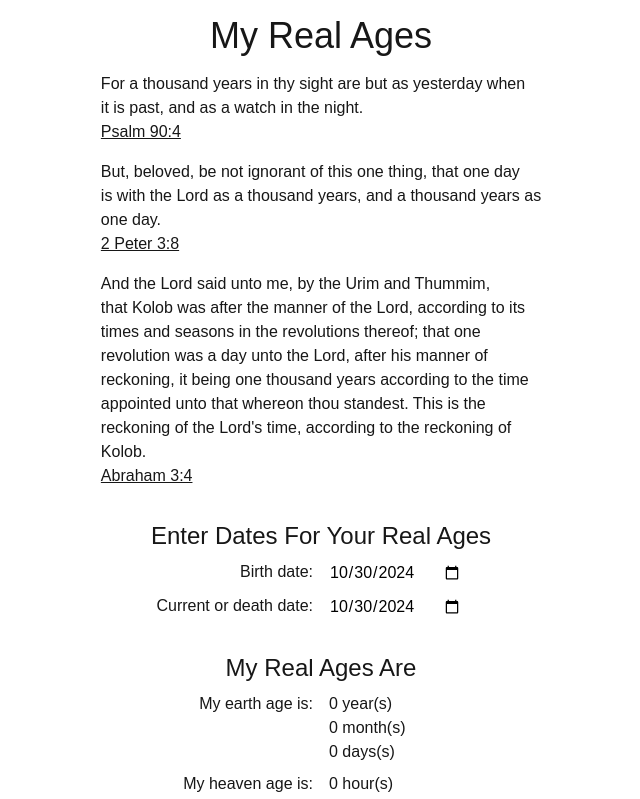
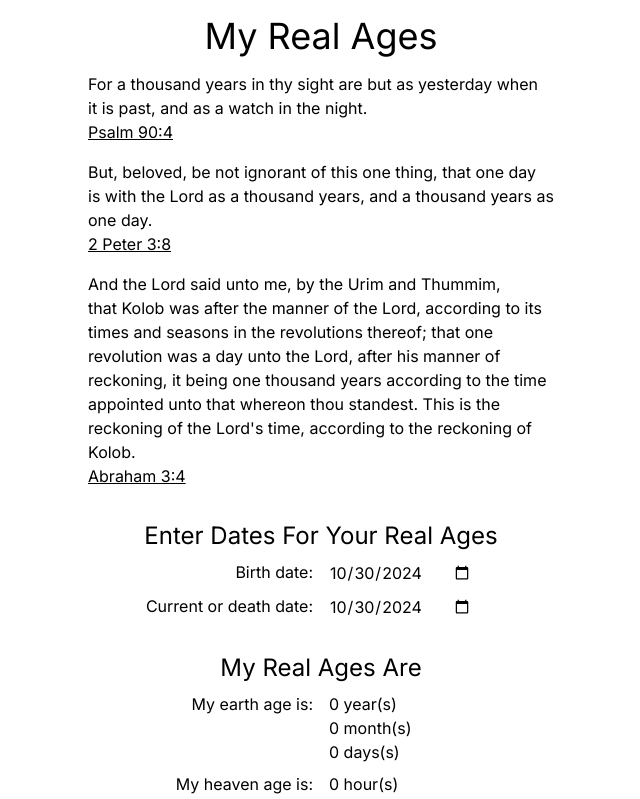
Before and after one commit to dannyvorton/my-real-ages, a Next.js app: page / in a window 1280 px wide. Shown: the top 799 px of the page, without its empty margins (319-959 px from the left). Built offline with nearby package versions, Linux system fonts and the light colour scheme.

Commit message:
remove css and font code

```diff
--- a/app/globals.css
+++ b/app/globals.css
@@ -1,27 +1,3 @@
 @tailwind base;
 @tailwind components;
 @tailwind utilities;
-
-:root {
-  --background: #ffffff;
-  --foreground: #171717;
-}
-
-@media (prefers-color-scheme: dark) {
-  :root {
-    --background: #0a0a0a;
-    --foreground: #ededed;
-  }
-}
-
-body {
-  color: var(--foreground);
-  background: var(--background);
-  font-family: Arial, Helvetica, sans-serif;
-}
-
-@layer utilities {
-  .text-balance {
-    text-wrap: balance;
-  }
-}
--- a/app/layout.tsx
+++ b/app/layout.tsx
@@ -1,17 +1,8 @@
 import type { Metadata } from "next";
-import localFont from "next/font/local";
+import { Inter } from "next/font/google";
 import "./globals.css";
 
-const geistSans = localFont({
-  src: "./fonts/GeistVF.woff",
-  variable: "--font-geist-sans",
-  weight: "100 900",
-});
-const geistMono = localFont({
-  src: "./fonts/GeistMonoVF.woff",
-  variable: "--font-geist-mono",
-  weight: "100 900",
-});
+const inter = Inter({ subsets: ["latin"] });
 
 export const metadata: Metadata = {
   title: "My Real Ages",
@@ -25,9 +16,7 @@ export default function RootLayout({
 }>) {
   return (
     <html lang="en">
-      <body
-        className={`${geistSans.variable} ${geistMono.variable} antialiased`}
-      >
+      <body className={ inter.className }>
         {children}
       </body>
     </html>
```
Also changed, not shown: app/fonts/GeistMonoVF.woff (deleted), app/fonts/GeistVF.woff (deleted).
